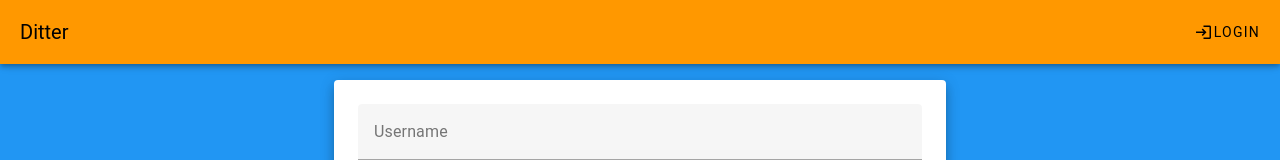
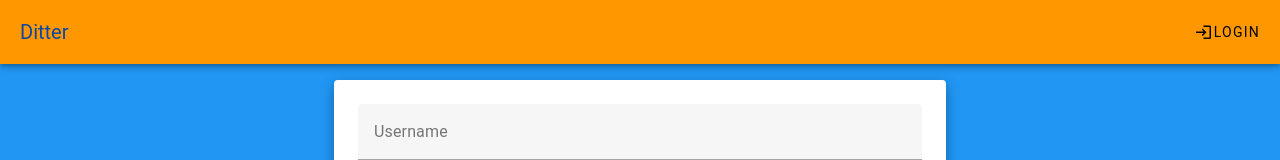
Before and after one commit to rand0m-cloud/ditter, a Vue app in the folder ditterapp/: page /login in a window 1280 px wide. Shown: the top 160 px of the page. Built offline with nearby package versions, Linux system fonts and the light colour scheme.

Commit message:
add logo btn and add likes

```diff
--- a/ditterapp/src/App.vue
+++ b/ditterapp/src/App.vue
@@ -1,5 +1,5 @@
 <script setup>
-import { RouterView } from "vue-router";
+import { RouterView, RouterLink } from "vue-router";
 import { onMounted, computed } from "vue";
 import API from "./API.js";
 import router from "./router";
@@ -22,7 +22,10 @@ const login = () => router.push("/login");
 
 <template>
   <v-app>
-    <v-app-bar class="bg-orange" title="Ditter">
+    <v-app-bar class="bg-orange">
+      <v-app-bar-title>
+        <RouterLink to="/" class="header-link text-blue-darken-4">Ditter</RouterLink>
+      </v-app-bar-title>
       <template v-slot:append>
         <v-btn v-if="login_status == `logged-in`" @click="logout">
           <v-icon>mdi-logout</v-icon>Logout
@@ -37,3 +40,12 @@ const login = () => router.push("/login");
     </v-main>
   </v-app>
 </template>
+
+<style>
+.header-link,
+.header-link:visited,
+.header-link:active {
+  text-decoration: none;
+  color: unset;
+}
+</style>
--- a/ditterapp/src/components/Dweet.vue
+++ b/ditterapp/src/components/Dweet.vue
@@ -1,13 +1,39 @@
 <script setup>
+import { computed } from "vue";
+import API from "../API.js";
+
 const props = defineProps({ dweet: Object });
+const has_liked = computed(() => {
+  return props.dweet.liked_by.includes(API.user.value?.author_username);
+});
+
+const like = () => {
+  if (API.user.value && !props.dweet.liked_by.includes(API.user.value.author_username)) {
+    API.likeDweet(props.dweet.uuid);
+    props.dweet.liked_by.push(API.user.value.author_username);
+    props.dweet.likes += 1;
+  }
+};
 </script>
 
 <template>
-  <v-card class="pa-3 mb-4">
-    <div class="pb-2">
-      <p class="text-subtitle-1">{{ props.dweet.author_display_name }}</p>
-      <p class="text-caption">{{ props.dweet.author_username }}</p>
-    </div>
-    <p class="py-2 text-body-1">{{ props.dweet.content }}</p>
+  <v-card class="mb-3 pa-2" elevation="8">
+    <v-card-title class="dweet-author">{{ props.dweet.author_display_name }}</v-card-title>
+    <v-card-subtitle>{{ props.dweet.author_username }}</v-card-subtitle>
+    <v-card-text>{{ props.dweet.content }}</v-card-text>
+    <v-card-actions>
+      <v-btn density="compact" rounded size="medium" class="pa-1" @click="like">
+        <span class="pr-1 text-caption">{{ props.dweet.likes }}</span>
+        <v-icon>
+          {{ has_liked ? "mdi-heart" : "mdi-heart-outline" }}
+        </v-icon>
+      </v-btn>
+    </v-card-actions>
   </v-card>
 </template>
+
+<style>
+.v-card-title.dweet-author {
+padding-bottom:0;
+}
+</style>
```
Also changed, not shown: ditterapp/src/views/RegisterView.vue (+7 -2 lines).
